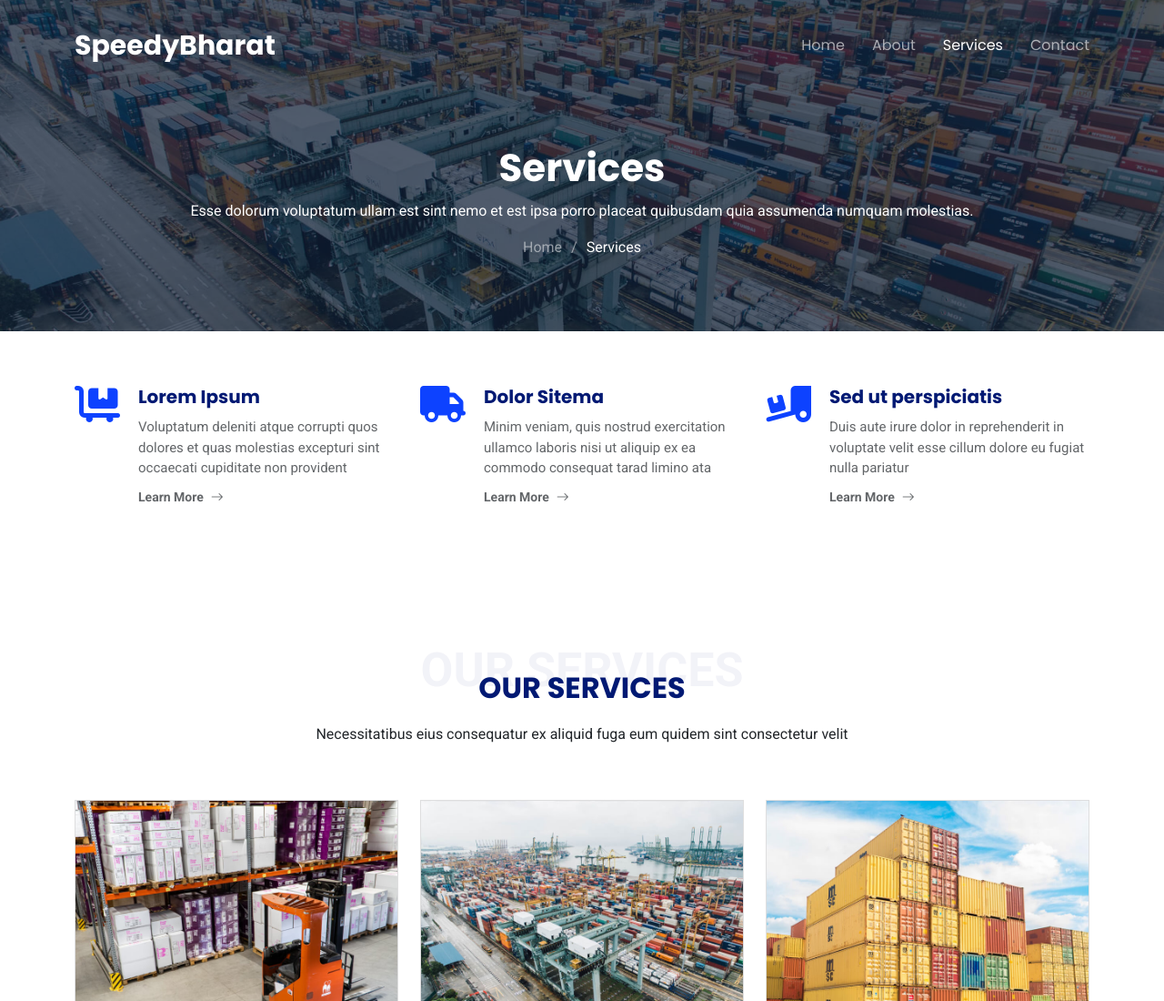
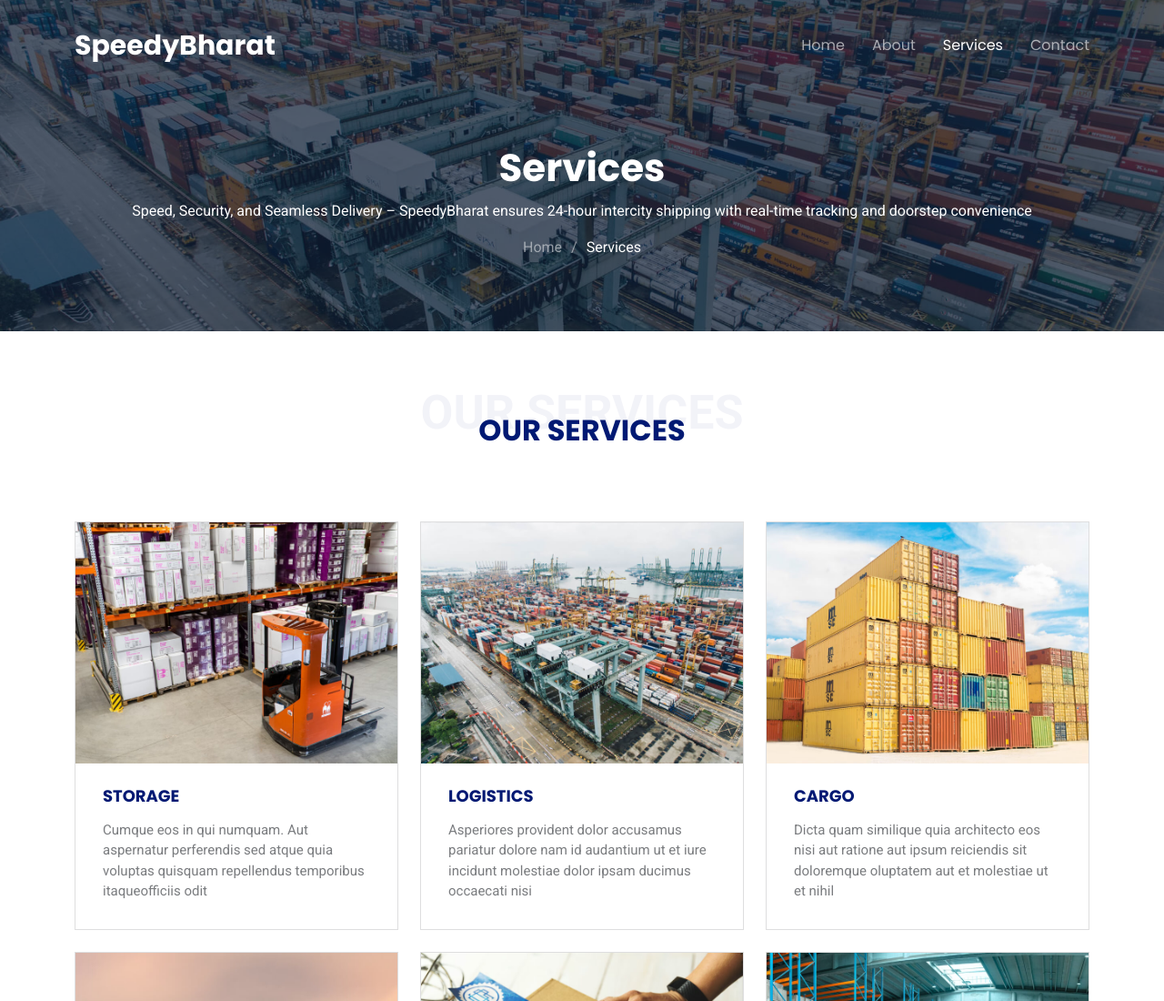
Before and after one commit to Hardik-ncr/SpeedyBharat, a plain HTML site: page services.html in a window 1280 px wide. Shown: the top 1100 px of the page at 91% size. Drawn offline with Linux system fonts and the light colour scheme.

Commit message:
new commit

```diff
--- a/services.html
+++ b/services.html
@@ -87,7 +87,8 @@
     <div class="page-title dark-background" data-aos="fade" style="background-image: url(assets/img/page-title-bg.jpg);">
       <div class="container position-relative">
         <h1>Services</h1>
-        <p>Esse dolorum voluptatum ullam est sint nemo et est ipsa porro placeat quibusdam quia assumenda numquam molestias.</p>
+        <p>Speed, Security, and Seamless Delivery – SpeedyBharat  ensures 24-hour intercity shipping with real-time tracking and doorstep convenience
+        </p>
         <nav class="breadcrumbs">
           <ol>
             <li><a href="index.html">Home</a></li>
@@ -97,46 +98,6 @@
       </div>
     </div><!-- End Page Title -->
 
-    <!-- Featured Services Section -->
-    <section id="featured-services" class="featured-services section">
-
-      <div class="container">
-
-        <div class="row gy-4">
-
-          <div class="col-lg-4 col-md-6 service-item d-flex" data-aos="fade-up" data-aos-delay="100">
-            <div class="icon flex-shrink-0"><i class="fa-solid fa-cart-flatbed"></i></div>
-            <div>
-              <h4 class="title">Lorem Ipsum</h4>
-              <p class="description">Voluptatum deleniti atque corrupti quos dolores et quas molestias excepturi sint occaecati cupiditate non provident</p>
-              <a href="#" class="readmore stretched-link"><span>Learn More</span><i class="bi bi-arrow-right"></i></a>
-            </div>
-          </div>
-          <!-- End Service Item -->
-
-          <div class="col-lg-4 col-md-6 service-item d-flex" data-aos="fade-up" data-aos-delay="200">
-            <div class="icon flex-shrink-0"><i class="fa-solid fa-truck"></i></div>
-            <div>
-              <h4 class="title">Dolor Sitema</h4>
-              <p class="description">Minim veniam, quis nostrud exercitation ullamco laboris nisi ut aliquip ex ea commodo consequat tarad limino ata</p>
-              <a href="#" class="readmore stretched-link"><span>Learn More</span><i class="bi bi-arrow-right"></i></a>
-            </div>
-          </div><!-- End Service Item -->
-
-          <div class="col-lg-4 col-md-6 service-item d-flex" data-aos="fade-up" data-aos-delay="300">
-            <div class="icon flex-shrink-0"><i class="fa-solid fa-truck-ramp-box"></i></div>
-            <div>
-              <h4 class="title">Sed ut perspiciatis</h4>
-              <p class="description">Duis aute irure dolor in reprehenderit in voluptate velit esse cillum dolore eu fugiat nulla pariatur</p>
-              <a href="#" class="readmore stretched-link"><span>Learn More</span><i class="bi bi-arrow-right"></i></a>
-            </div>
-          </div><!-- End Service Item -->
-
-        </div>
-
-      </div>
-
-    </section><!-- /Featured Services Section -->
 
     <!-- Services Section -->
     <section id="services" class="services section">
@@ -145,7 +106,7 @@
       <div class="container section-title" data-aos="fade-up">
         <span>Our Services<br></span>
         <h2>Our ServiceS</h2>
-        <p>Necessitatibus eius consequatur ex aliquid fuga eum quidem sint consectetur velit</p>
+        <!-- <p>Necessitatibus eius consequatur ex aliquid fuga eum quidem sint consectetur velit</p> -->
       </div><!-- End Section Title -->
 
       <div class="container">
```
